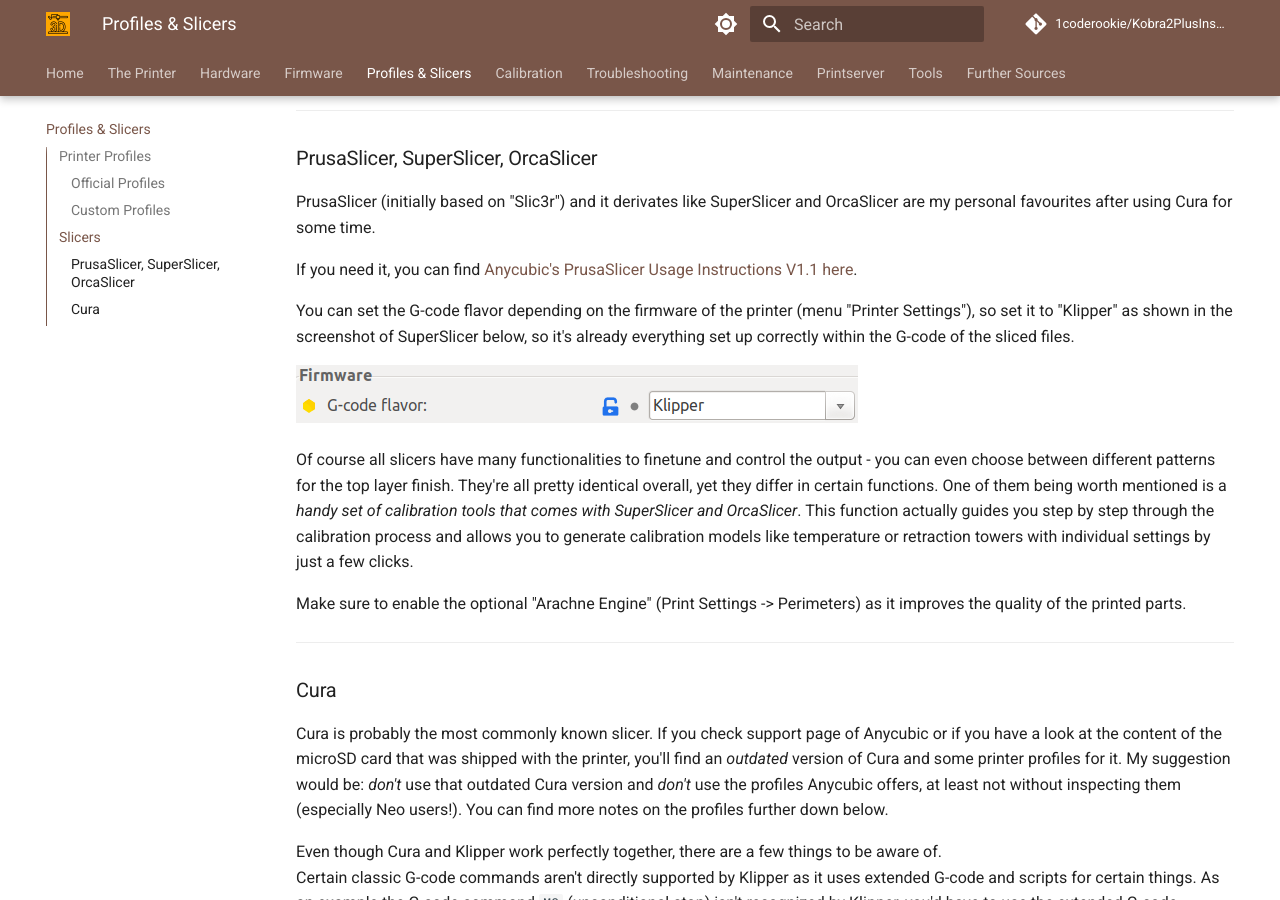
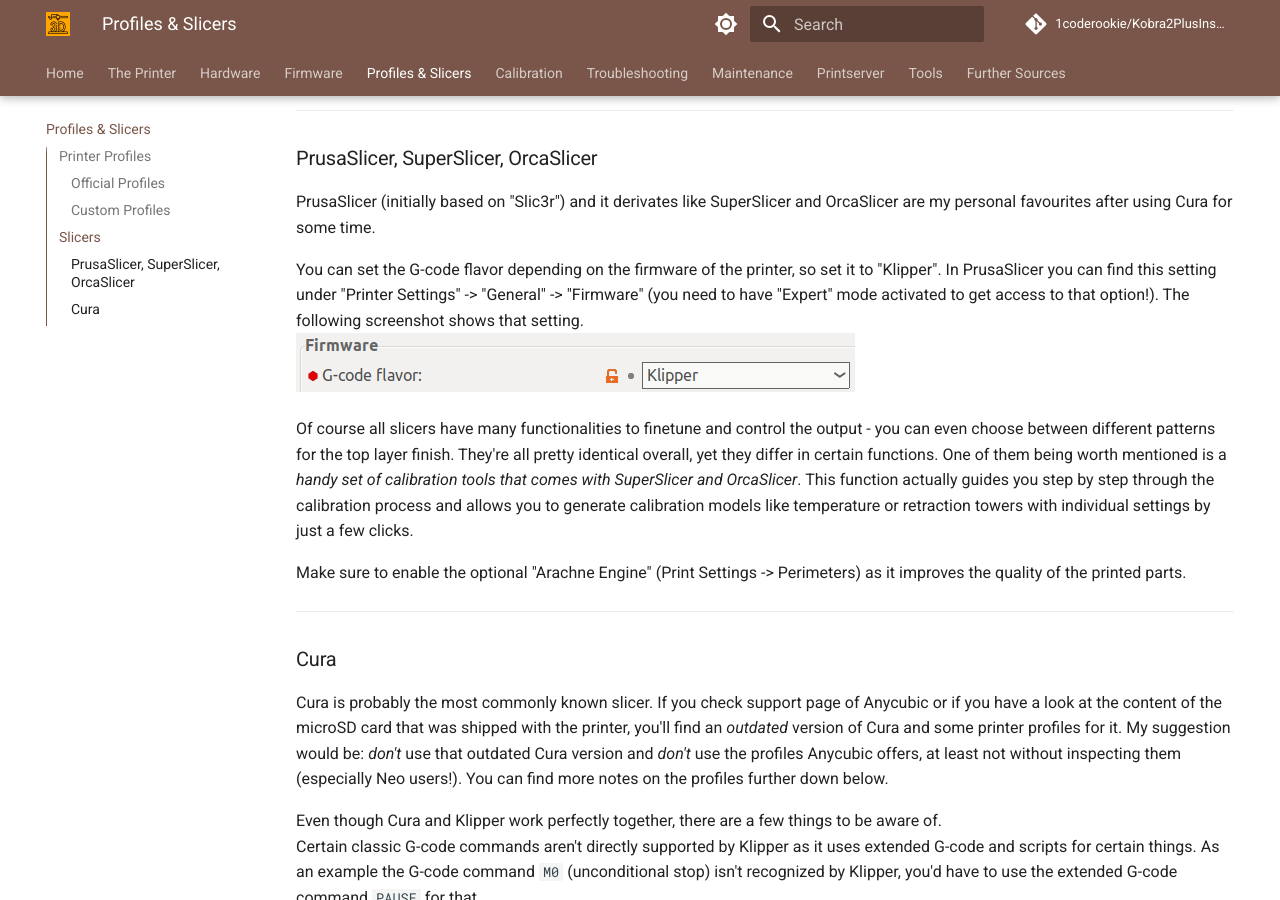
Before and after one commit to 1coderookie/Kobra2PlusInsights, an MkDocs documentation site: the page built from docs/profiles.md, in a window 1280 px wide and 900 px high, scrolled down 1657 px. Built offline with MkDocs 1.6.1 and Material for MkDocs 9.7.7, drawn with Linux system fonts in a browser that asks for light colours; comment, search, counter and statistics services are not loaded.

Commit message:
Update profiles.md

```diff
--- a/docs/profiles.md
+++ b/docs/profiles.md
@@ -64,11 +64,8 @@ If I find the time, I'll add some screenshots as well, but I suggest to read aro
 ### PrusaSlicer, SuperSlicer, OrcaSlicer
 PrusaSlicer (initially based on "Slic3r") and it derivates like SuperSlicer and OrcaSlicer are my personal favourites after using Cura for some time.
 
-If you need it, you can find [Anycubic's PrusaSlicer Usage Instructions V1.1 here](https://cdn.shopify.com/s/files/1/0245/5519/2380/files/PrusaSlicer_Usage_Instructions_V1.1_EN.pdf?v=1685695259).
-
-You can set the G-code flavor depending on the firmware of the printer (menu "Printer Settings"), so set it to "Klipper" as shown in the screenshot of SuperSlicer below, so it's already everything set up correctly within the G-code of the sliced files.
-
-![SuperSlicer firmware](../assets/images/klipperfw_superslicer-flavor.png)
+You can set the G-code flavor depending on the firmware of the printer, so set it to "Klipper". In PrusaSlicer you can find this setting under "Printer Settings" -> "General" -> "Firmware" (you need to have "Expert" mode activated to get access to that option!). The following screenshot shows that setting.
+![G-code flavour](assets/images/g-code_flavour.png)
 
 Of course all slicers have many functionalities to finetune and control the output - you can even choose between different patterns for the top layer finish. They're all pretty identical overall, yet they differ in certain functions. One of them being worth mentioned is a *handy set of calibration tools that comes with SuperSlicer and OrcaSlicer*. This function actually guides you step by step through the calibration process and allows you to generate calibration models like temperature or retraction towers with individual settings by just a few clicks.
 
```
